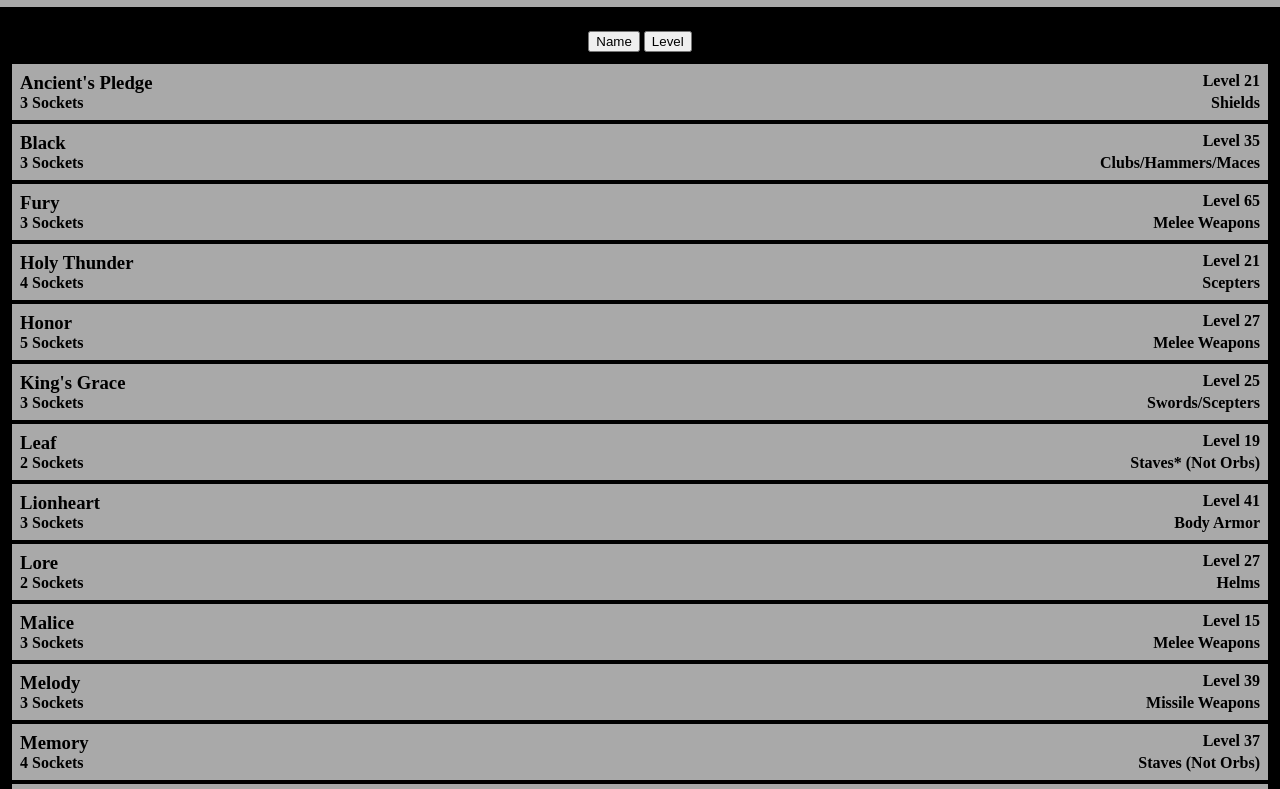
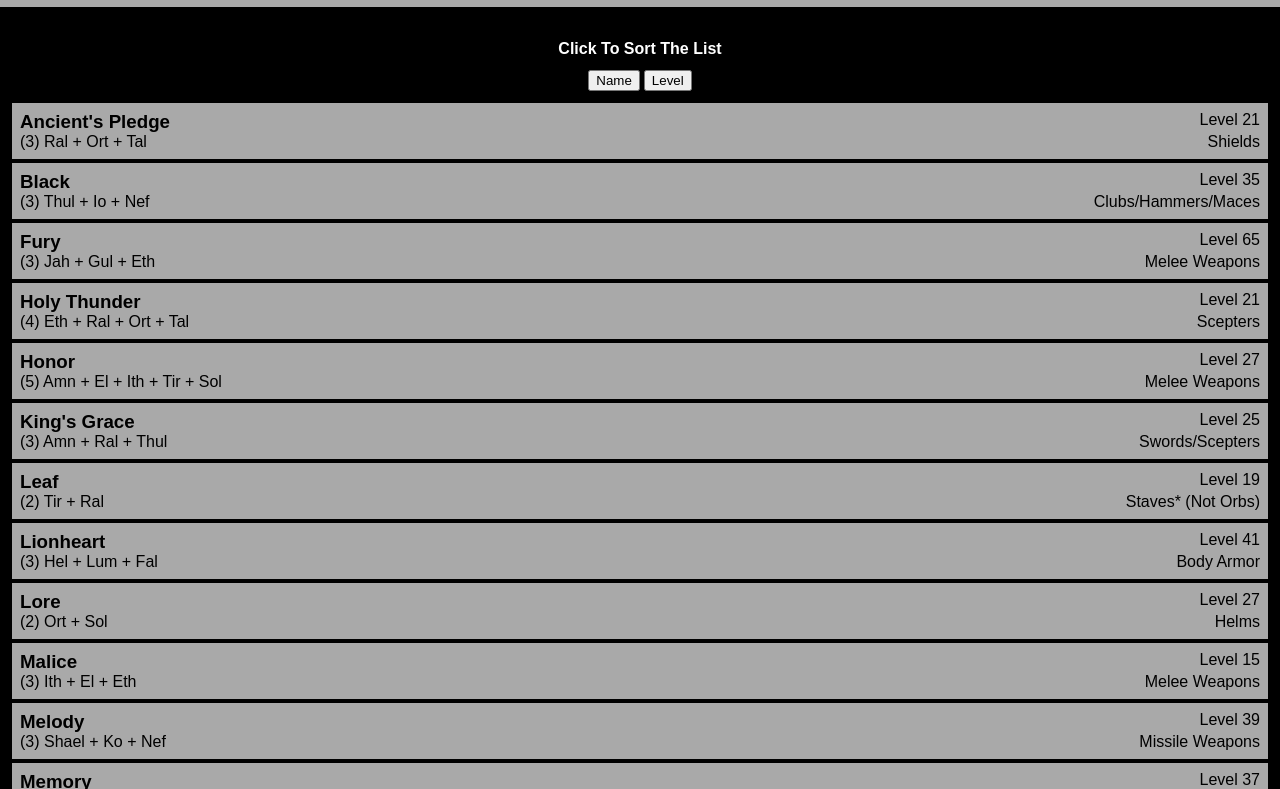
Before and after one commit to codingLogan/diablo-2-runewords, a website with bundled scripts: page src/index.html in a window 1280 px wide. Shown: the part 73-862 px from the top of the page. Built offline with nearby package versions, Linux system fonts and the light colour scheme.

Commit message:
Add rune order to page
Condense number of sockets to just be parenthesis

```diff
--- a/src/index.html
+++ b/src/index.html
@@ -13,6 +13,9 @@
     </header>
     <main>
       <section>
+        <h4 style="text-align: center; margin-bottom: 0">
+          Click To Sort The List
+        </h4>
         <div id="runewords"></div>
       </section>
     </main>
--- a/src/runewords/runewordsUI.js
+++ b/src/runewords/runewordsUI.js
@@ -34,7 +34,7 @@ export default class RunewordsUI {
     titleLeft.innerText = name;
     titleDiv.appendChild(titleLeft);
 
-    const titleRight = document.createElement("h4");
+    const titleRight = document.createElement("span");
     titleRight.innerText = `Level ${minLevelForRune}`;
     titleDiv.appendChild(titleRight);
 
@@ -43,11 +43,11 @@ export default class RunewordsUI {
     subtitleDiv.classList.add("flex-apart");
     itemHeader.appendChild(subtitleDiv);
 
-    const subtitleLeft = document.createElement("h4");
-    subtitleLeft.innerText = `${sockets} Sockets`;
+    const subtitleLeft = document.createElement("span");
+    subtitleLeft.innerText = `(${sockets}) ${runeOrder}`;
     subtitleDiv.appendChild(subtitleLeft);
 
-    const subtitleRight = document.createElement("h4");
+    const subtitleRight = document.createElement("span");
     subtitleRight.innerText = itemType;
     subtitleDiv.appendChild(subtitleRight);
 
--- a/src/styles.css
+++ b/src/styles.css
@@ -26,6 +26,7 @@ body {
   flex-direction: column;
   background-color: var(--background-primary);
   color: var(--foreground-primary);
+  font-family: Arial, Helvetica, Sans-Serif;
 }
 
 main {
@@ -60,6 +61,7 @@ ul {
   background-color: var(--background-secondary);
   color: var(--foreground-secondary);
   padding: var(--spacing-tiny);
+  cursor: pointer;
 }
 
 .flex-apart {
@@ -74,6 +76,7 @@ ul {
 .runeword-effects {
   text-align: center;
   border: 1px solid var(--background-secondary);
+  padding: var(--spacing-xtiny);
 }
 
 /* Navigation styles */
```
